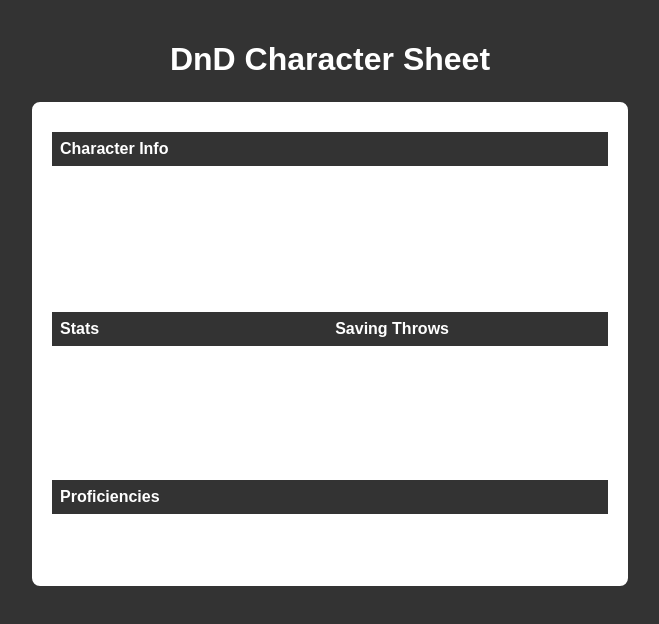
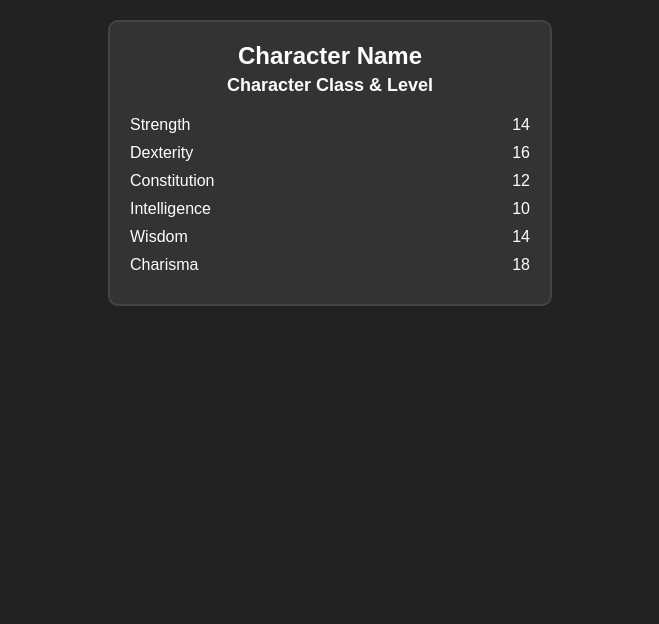
Before and after one commit to Maker0824/WebsiteD, a plain HTML site: page index.html in a window 1280 px wide. Shown: the whole page, without its empty margins (310-969 px from the left). Drawn offline with Linux system fonts and the light colour scheme.

Commit message:
Update index.html

```diff
--- a/index.html
+++ b/index.html
@@ -3,117 +3,94 @@
 <head>
     <meta charset="UTF-8">
     <meta name="viewport" content="width=device-width, initial-scale=1.0">
-    <title>DnD Character Sheet</title>
+    <title>D&D Character Sheet</title>
     <style>
-        body {
-            background-color: #333;
-            color: #fff;
-            font-family: Arial, sans-serif;
+        /* Reset some default styles */
+        body, h1, h2, p {
             margin: 0;
             padding: 0;
         }
 
-        .container {
-            max-width: 600px;
-            margin: 0 auto;
-            padding: 20px;
+        body {
+            background-color: #222;
+            color: #fff;
+            font-family: Arial, sans-serif;
         }
 
-        h1 {
+        .character-sheet {
+            width: 100%;
+            max-width: 400px;
+            margin: 20px auto;
+            background-color: #333;
+            padding: 20px;
+            border: 2px solid #444;
+            border-radius: 10px;
+        }
+
+        .header {
             text-align: center;
         }
 
-        .character-sheet {
-            background-color: #fff;
-            border: 2px solid #333;
-            padding: 20px;
-            border-radius: 10px;
+        .header h1 {
+            font-size: 24px;
+            margin-bottom: 5px;
         }
 
-        table {
-            width: 100%;
-            border-collapse: collapse;
-            margin-top: 10px;
+        .header h2 {
+            font-size: 18px;
         }
 
-        th, td {
-            padding: 8px;
-            text-align: left;
+        .stats {
+            margin-top: 20px;
         }
 
-        th {
-            background-color: #333;
-            color: #fff;
+        .stat {
+            display: flex;
+            justify-content: space-between;
+            margin-bottom: 10px;
         }
 
-        /* Customize the styles further as needed */
+        .stat p {
+            font-size: 16px;
+        }
+
+        /* Add more CSS for skills, equipment, and other sections as needed */
     </style>
 </head>
 <body>
-    <div class="container">
-        <h1>DnD Character Sheet</h1>
-        <div class="character-sheet">
-            <table>
-                <tr>
-                    <th colspan="2">Character Info</th>
-                </tr>
-                <tr>
-                    <td>Name:</td>
-                    <td>John Doe</td>
-                </tr>
-                <tr>
-                    <td>Race:</td>
-                    <td>Human</td>
-                </tr>
-                <tr>
-                    <td>Class:</td>
-                    <td>Fighter</td>
-                </tr>
-                <tr>
-                    <td>Level:</td>
-                    <td>3</td>
-                </tr>
-                <!-- Add more rows for additional character info -->
-            </table>
-
-            <table>
-                <tr>
-                    <th>Stats</th>
-                    <th>Saving Throws</th>
-                </tr>
-                <tr>
-                    <td>
-                        Strength: 16<br>
-                        Dexterity: 14<br>
-                        Constitution: 12<br>
-                        Intelligence: 10<br>
-                        Wisdom: 13<br>
-                        Charisma: 15
-                    </td>
-                    <td>
-                        Strength: +3<br>
-                        Dexterity: +2<br>
-                        Constitution: +1
-                    </td>
-                </tr>
-                <!-- Add more rows for additional stats and saving throws -->
-            </table>
-
-            <table>
-                <tr>
-                    <th>Proficiencies</th>
-                </tr>
-                <tr>
-                    <td>
-                        Weapons: Longsword, Shortbow<br>
-                        Skills: Athletics, Acrobatics
-                    </td>
-                </tr>
-                <!-- Add more rows for additional proficiencies -->
-            </table>
-
-            <!-- Add more tables for other sections of the character sheet -->
+    <div class="character-sheet">
+        <div class="header">
+            <h1>Character Name</h1>
+            <h2>Character Class & Level</h2>
         </div>
+        <div class="stats">
+            <!-- Fill in your character's data here -->
+            <div class="stat">
+                <p>Strength</p>
+                <p>14</p>
+            </div>
+            <div class="stat">
+                <p>Dexterity</p>
+                <p>16</p>
+            </div>
+            <div class="stat">
+                <p>Constitution</p>
+                <p>12</p>
+            </div>
+            <div class="stat">
+                <p>Intelligence</p>
+                <p>10</p>
+            </div>
+            <div class="stat">
+                <p>Wisdom</p>
+                <p>14</p>
+            </div>
+            <div class="stat">
+                <p>Charisma</p>
+                <p>18</p>
+            </div>
+        </div>
+        <!-- Add more sections for skills, equipment, and other character details -->
     </div>
 </body>
 </html>
```
